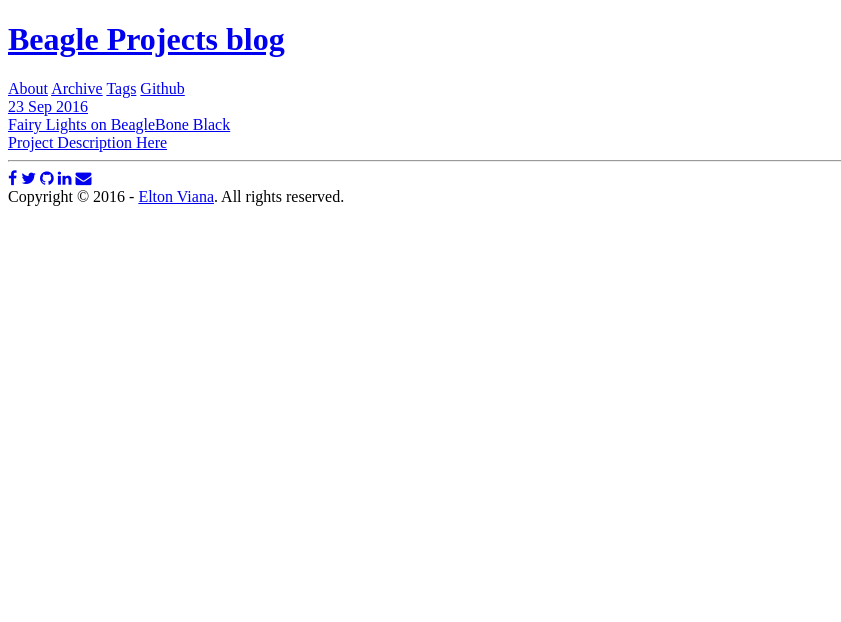
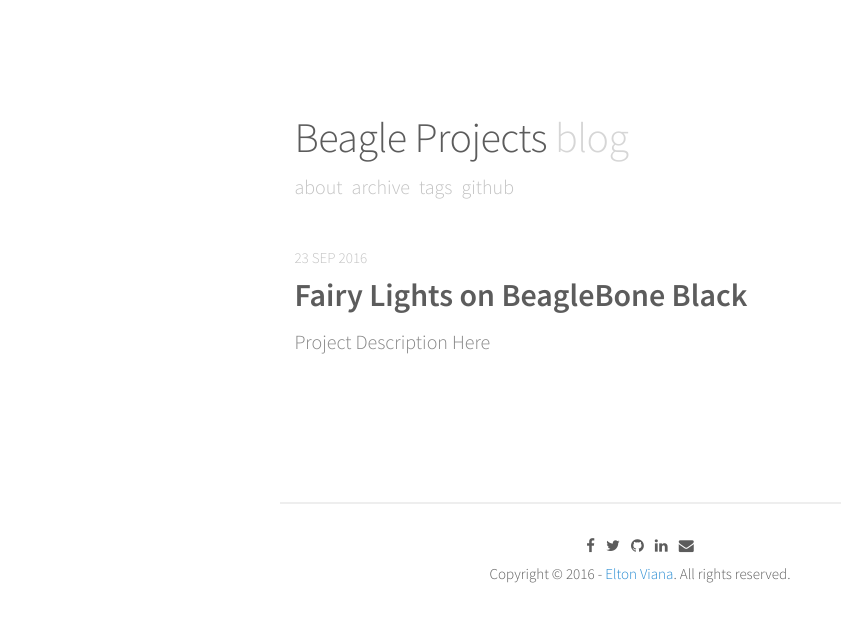
Before and after one commit to eltonvs/OS_projects, a Jekyll site: the page built from index.html, in a window 1280 px wide. Shown: the top 622 px of the page, without its empty margins (0-841 px from the left). Built offline with Jekyll 4.4.1, drawn with Linux system fonts in a browser that asks for light colours; nearby versions of some CDN libraries; the list of posts is cut into pages by our own code.

Commit message:
#BugFix - siteurl and url

```diff
--- a/_config.yml
+++ b/_config.yml
@@ -18,7 +18,7 @@ disqus:
   id: "beagleprojects"
 
 # URL
-baseurl: "beagleproject"
+baseurl: "/beagleproject"
 url: "https://eltonviana.com"
 
 timezone: America/Sao_Paulo
```
